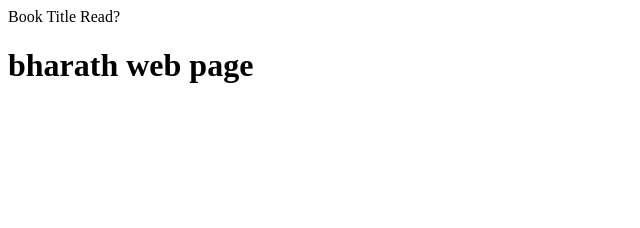
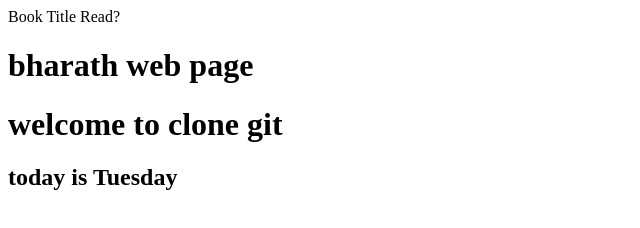
Before and after one commit to bharathuppiretla/pratap, a plain HTML site: page index.html in a window 1280 px wide. Shown: the whole page, without its empty margins (0-640 px from the left). Drawn offline with Linux system fonts and the light colour scheme.

Commit message:
from bharath git repo

```diff
--- a/index.html
+++ b/index.html
@@ -4,4 +4,8 @@
     <th>Book Title</th>
     <th>Read?</th>
 <h1>bharath web page </h1>
+<h1>welcome to clone git</h1>
+
+<h2> today is Tuesday</h2>
+
 </table>
```
